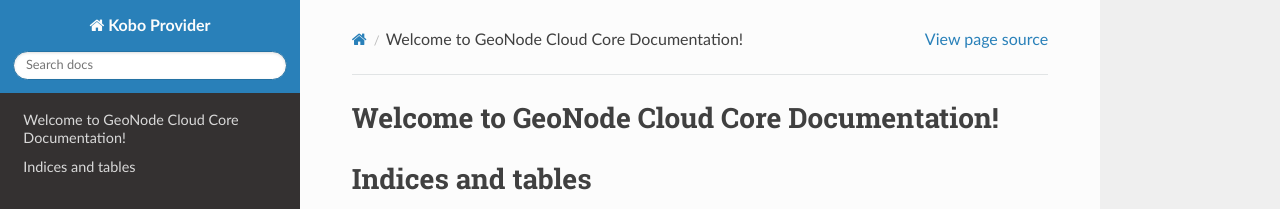
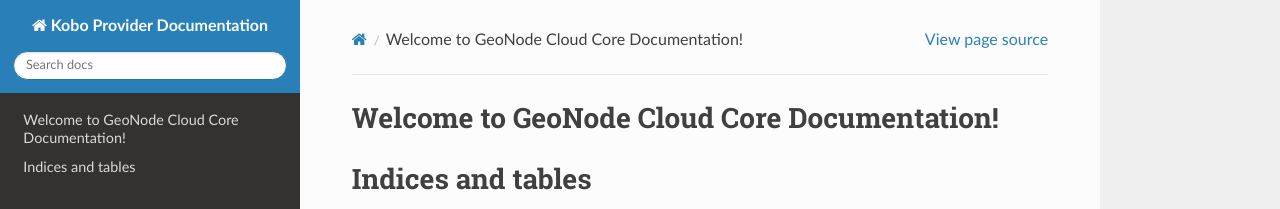
Before and after one commit to herver1971/kobo_provider_documentation, a Sphinx documentation site: the page built from docs/source/index.rst, in a window 1280 px wide. Shown: the top 209 px of the page. Built offline with Sphinx 7.4.7 and the Read the Docs theme 3.1.0, drawn with Linux system fonts in a browser that asks for light colours.

Commit message:
update conf.py

```diff
--- a/docs/source/conf.py
+++ b/docs/source/conf.py
@@ -6,7 +6,7 @@
 # -- Project information -----------------------------------------------------
 # https://www.sphinx-doc.org/en/master/usage/configuration.html#project-information
 
-project = "Kobo Provider"
+project = "Kobo Provider Documentation"
 copyright = "2024, Kan Territory & IT"
 author = "Kan Territory & IT"
 release = "1.0.0"
@@ -32,7 +32,7 @@
 templates_path = ["_templates"]
 exclude_patterns = []
 
-autoapi_dirs = ["../../kobo-provider/kobo_provider"]
+autoapi_dirs = ["../../kobo-provider/kobo_provider/"]
 autoapi_ignore = [
     "**/docs/**",
     "**/.circleci/**",
```
